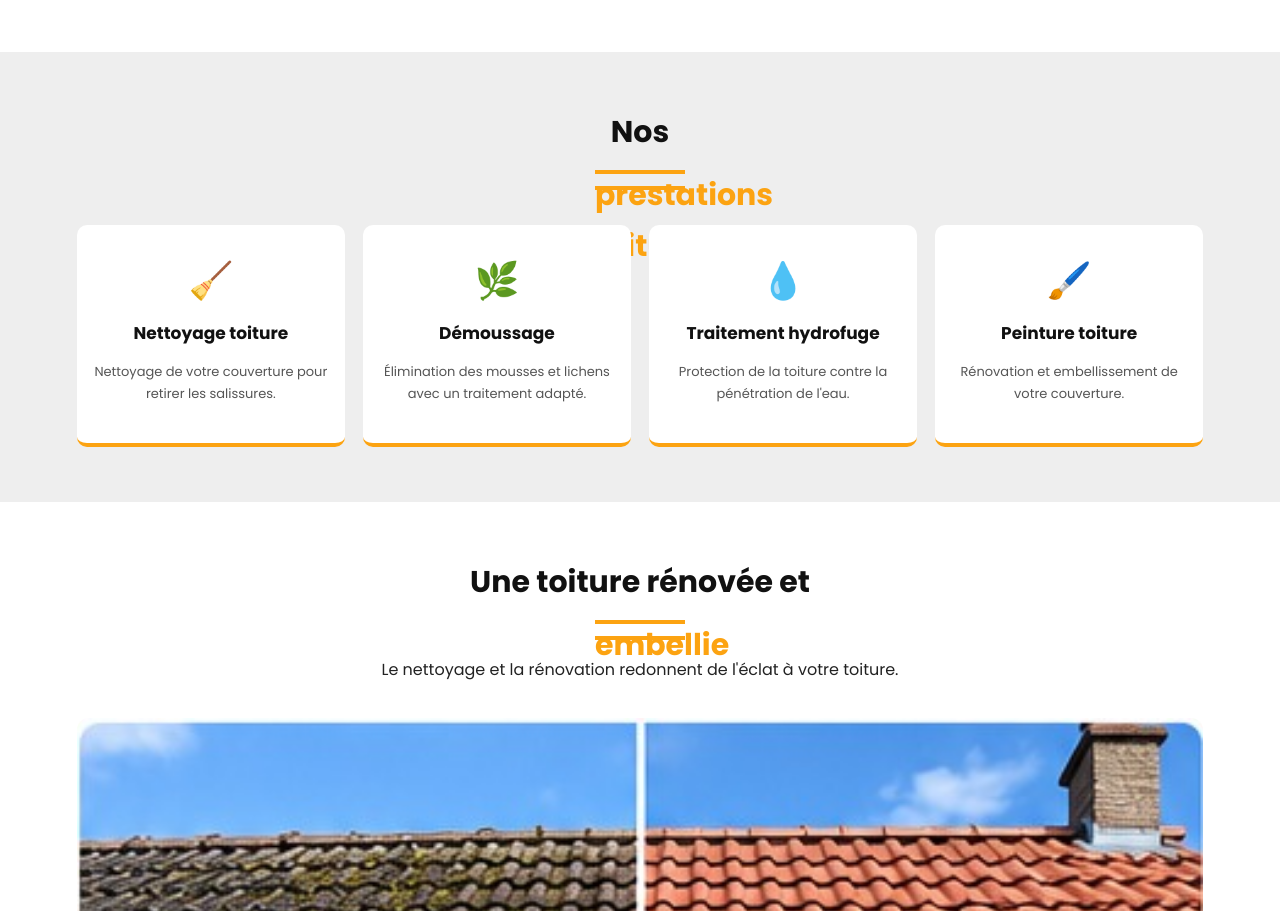
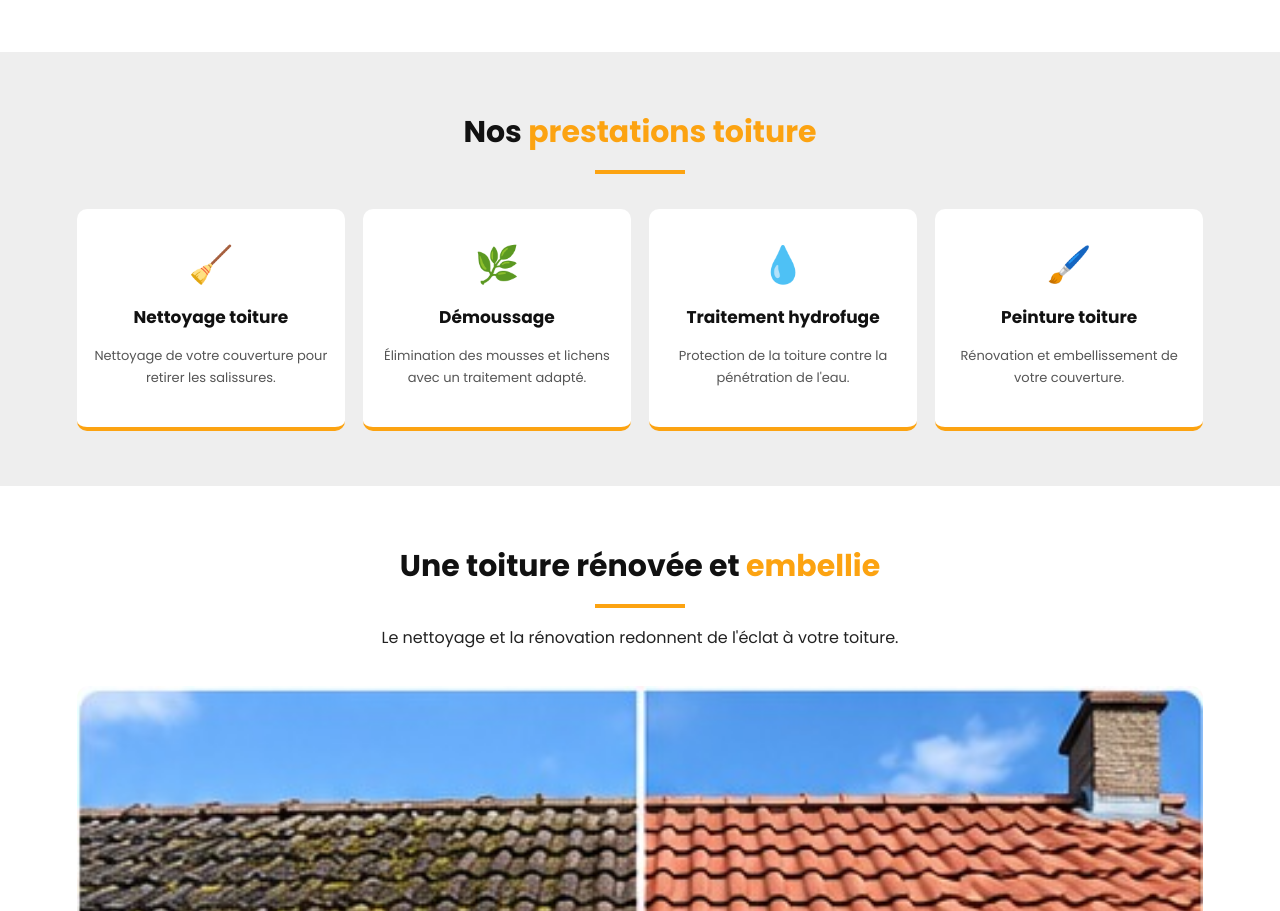
Before and after one commit to Cktoiturefacade/CK-TOITURE-FACADE, a plain HTML site: page nettoyage-toiture.html in a window 1280 px wide. Shown: the part 913-1824 px from the top of the page. Drawn offline with Linux system fonts and the light colour scheme.

Commit message:
Refactor section-title styles in nettoyage-toiture.html

```diff
--- a/nettoyage-toiture.html
+++ b/nettoyage-toiture.html
@@ -178,12 +178,17 @@ section{
  margin:0 0 10px;
 }
 
-.section-title span{
+.section-title > span{
  display:block;
  width:90px;
  height:4px;
  background:#fca311;
  margin:12px auto;
+}
+
+.section-title h2 .orange{
+ color:#fca311;
+ display:inline;
 }
 
 .intro{
```
